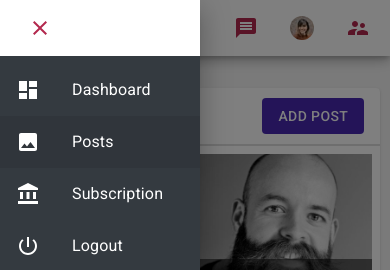
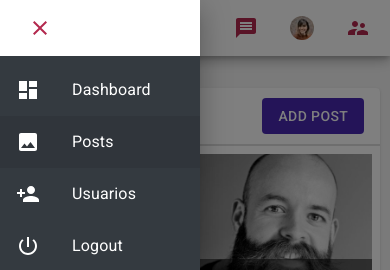
Before and after one commit to AugustoSaporiti/Aplicaciones-Interactivas, a React (Create React App) app in the folder hospitalraffaele/: page /c/posts in a window 390 px wide. Both pictures are taken after a click on the button 32 px from the left and 28 px from the top of the page. Shown: the top 270 px of the page. Built offline with nearby package versions, Linux system fonts and the light colour scheme; a web font is replaced by a local one.

Commit message:
Borro Suscriptions de la nav bar lateral

```diff
--- a/hospitalraffaele/src/logged_in/components/navigation/NavBar.js
+++ b/hospitalraffaele/src/logged_in/components/navigation/NavBar.js
@@ -23,6 +23,7 @@ import {
 import DashboardIcon from "@material-ui/icons/Dashboard";
 import ImageIcon from "@material-ui/icons/Image";
 import AccountBalanceIcon from "@material-ui/icons/AccountBalance";
+import PersonAddIcon from "@material-ui/icons/PersonAdd";
 import PowerSettingsNewIcon from "@material-ui/icons/PowerSettingsNew";
 import MenuIcon from "@material-ui/icons/Menu";
 import SupervisorAccountIcon from "@material-ui/icons/SupervisorAccount";
@@ -184,21 +185,21 @@ function NavBar(props) {
       }
     },
     {
-      link: "/c/subscription",
-      name: "Subscription",
+      link: "/c/users",
+      name: "Usuarios",
       onClick: closeMobileDrawer,
       icon: {
         desktop: (
-          <AccountBalanceIcon
+          <PersonAddIcon
             className={
-              selectedTab === "Subscription"
+              selectedTab === "Usuarios"
                 ? classes.textPrimary
                 : "text-white"
             }
             fontSize="small"
           />
         ),
-        mobile: <AccountBalanceIcon className="text-white" />
+        mobile: <PersonAddIcon className="text-white" />
       }
     },
     {
```
